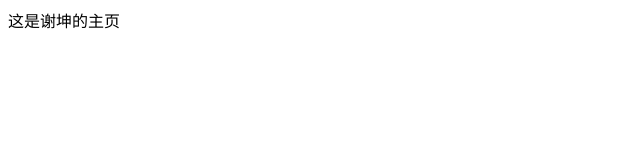
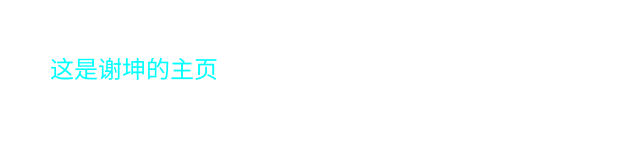
Before and after one commit to troy2312986570/troy2312986570.github.io, a plain HTML site: page index.html in a window 1280 px wide. Shown: the whole page, without its empty margins (0-640 px from the left). Drawn offline with Linux system fonts and the light colour scheme.

Commit message:
结构样式结合

```diff
--- a/css/index.css
+++ b/css/index.css
@@ -0,0 +1,6 @@
+body {
+    color: aqua;
+    font-size: 24px;
+    margin: auto;
+    padding: 50px;
+}
--- a/index.html
+++ b/index.html
@@ -5,6 +5,7 @@
     <meta name="viewport" content="width=device-width, initial-scale=1.0">
     <meta http-equiv="X-UA-Compatible" content="ie=edge">
     <title>Document</title>
+    <link rel="stylesheet" href="./css/index.css">
 </head>
 <body>
     这是谢坤的主页
```
